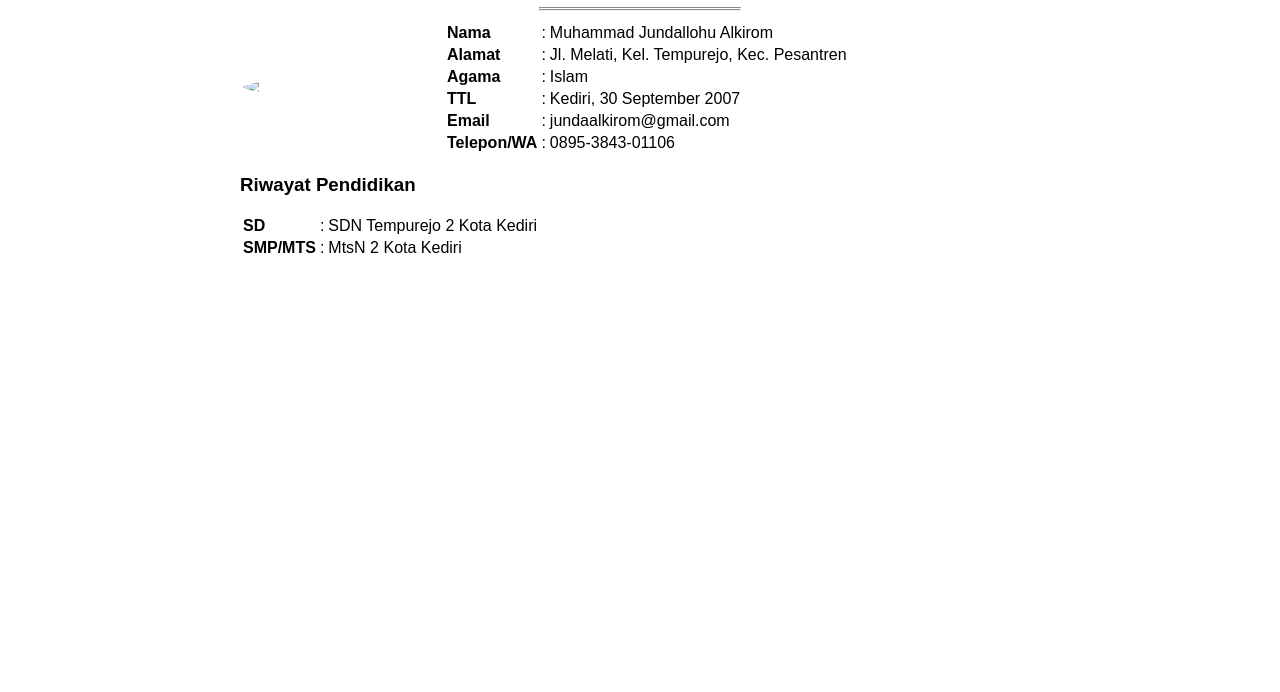
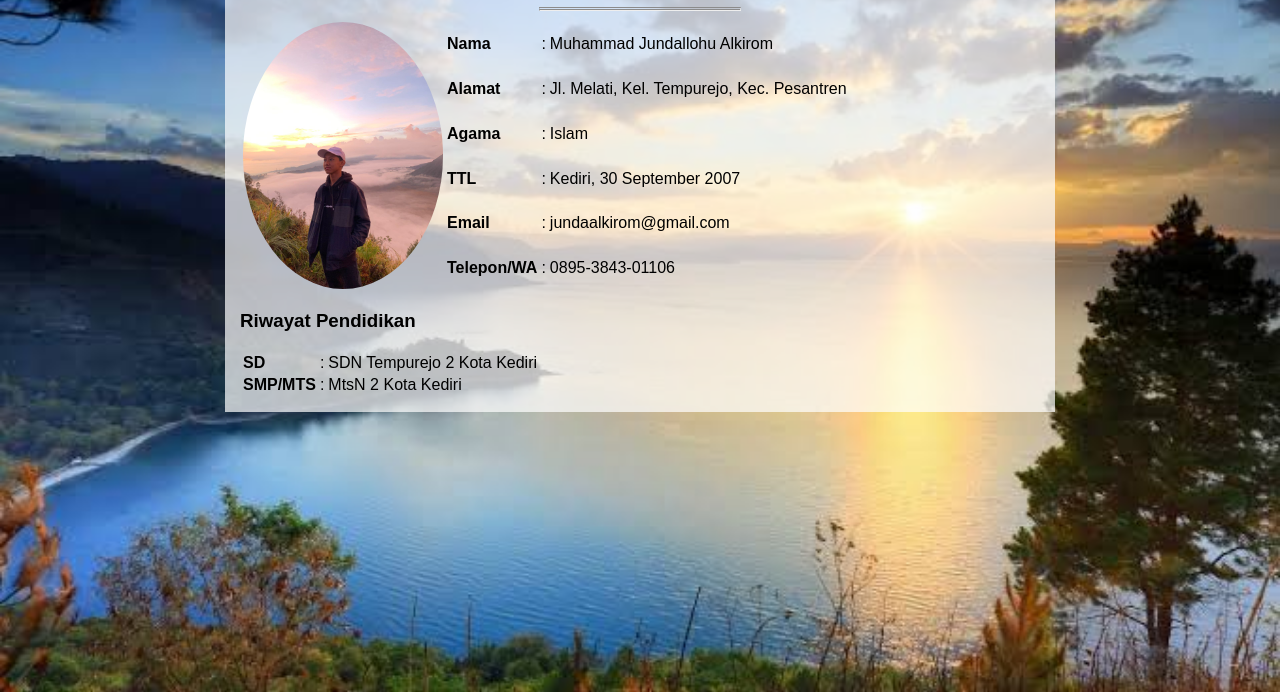
Before and after one commit to jundaalkirom/belajar, a plain HTML site: page index.html in a window 1280 px wide. Shown: the part 108-800 px from the top of the page. Drawn offline with Linux system fonts and the light colour scheme.

Commit message:
add images

```diff
--- a/index.html
+++ b/index.html
@@ -13,7 +13,7 @@
         <table>
             <tr>
                 <td rowspan="10" width="100px">
-                    <img src="IMG-20220912-WA0002.jpg">
+                    <img src="photo.jpg">
                 </td>
             </tr>
             <tr>
--- a/style.css
+++ b/style.css
@@ -1,5 +1,5 @@
 body {
-  background: url(images.jpeg);
+  background: url(background.jpg);
   background-size: cover;
   background-attachment: fixed;
 }
```
Also changed, not shown: background.jpg (added), photo.jpg (added).
